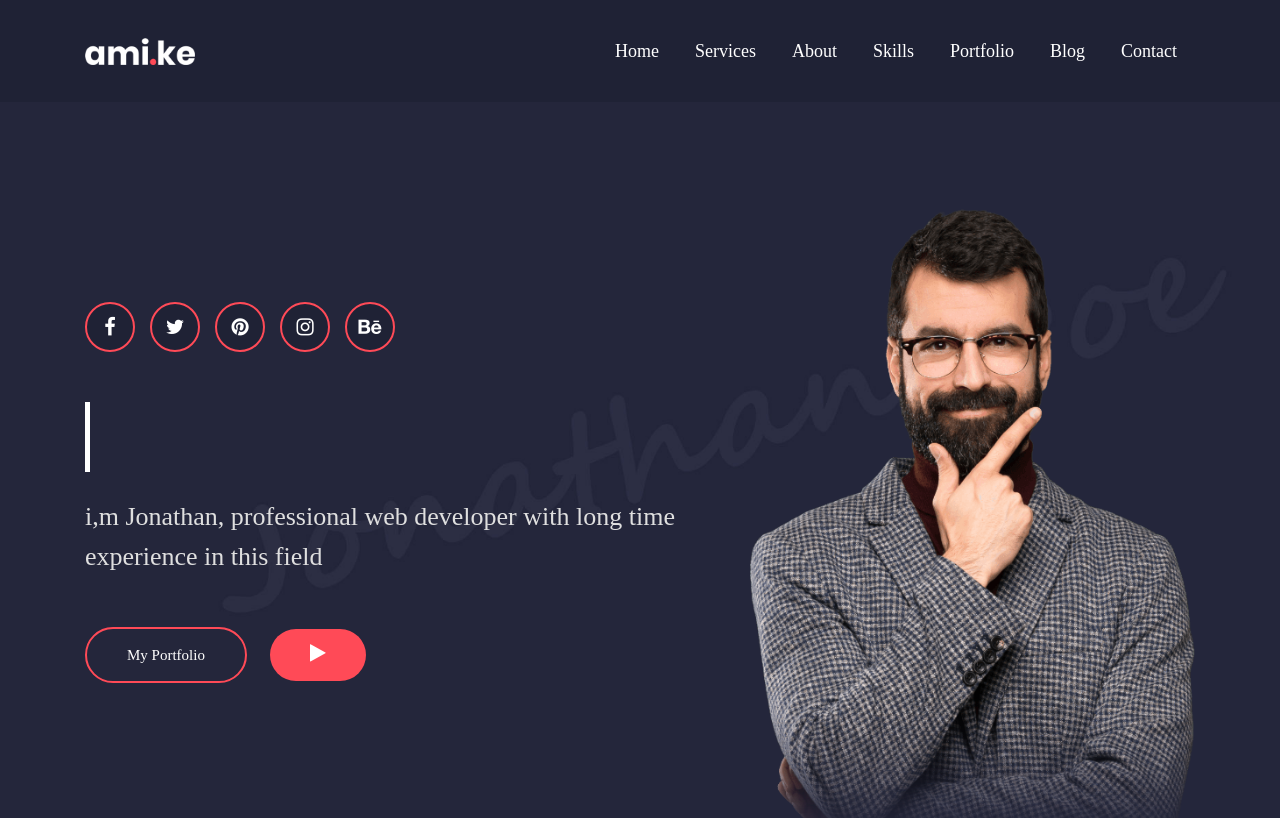
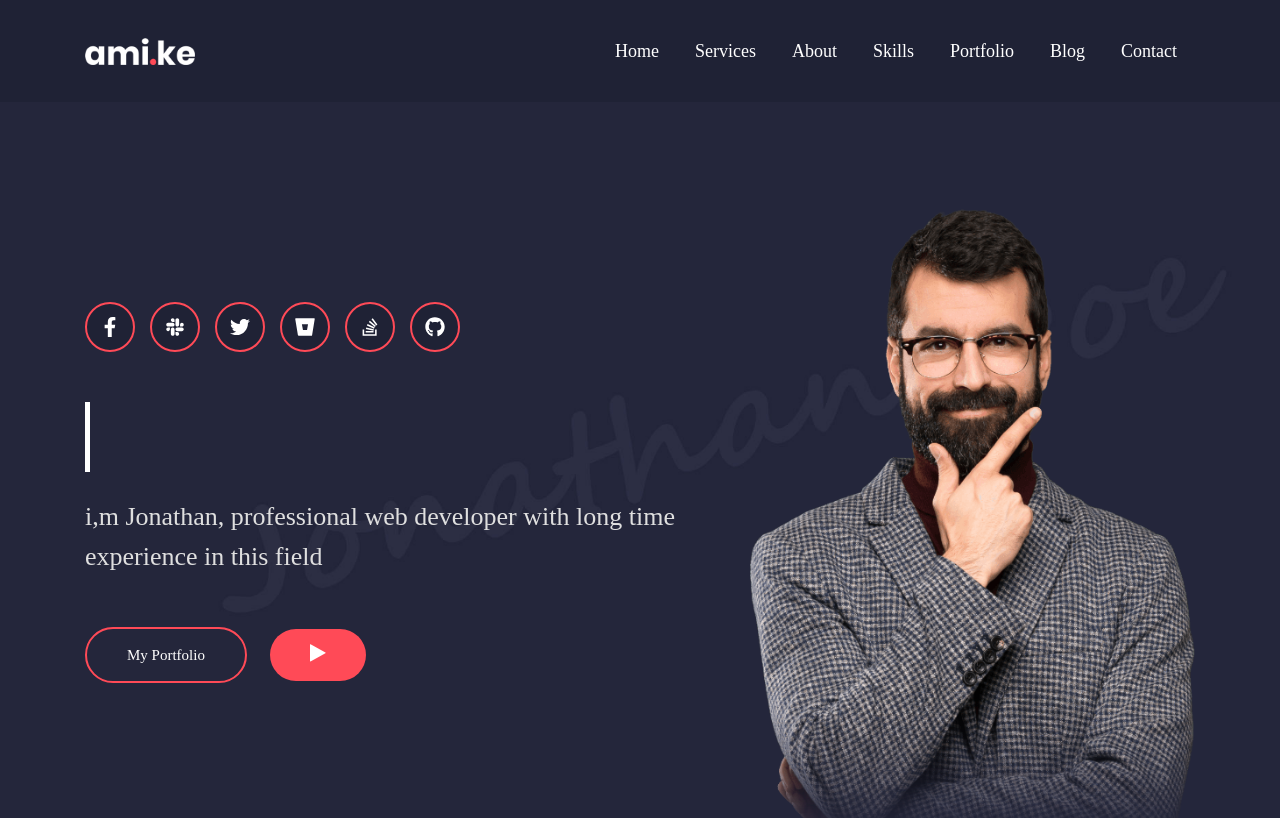
Before and after one commit to mcleanka/resume, a React (Create React App) app: page / in a window 1280 px wide. Shown: the top 818 px of the page. Built offline with nearby package versions, Linux system fonts and the light colour scheme.

Commit message:
Refactored code

```diff
--- a/src/components/About.js
+++ b/src/components/About.js
@@ -52,8 +52,7 @@ function About() {
 												href="https://themebing.com/cdn-cgi/l/email-protection"
 												className="__cf_email__"
 												data-cfemail="791c01181409151c391d1614181017571a1614"
-											>[email&#160;protected]</a
-											>
+											>[email&#160;protected]</a>
 										</p>
 									</div>
 								</div>
--- a/src/components/Introduction.js
+++ b/src/components/Introduction.js
@@ -1,4 +1,5 @@
 import React from 'react'
+import { FaBitbucket, FaFacebookF, FaGithub, FaSlack, FaStackOverflow, FaTwitter } from 'react-icons/fa';
 import man from '../assets/images/man-01.png';
 
 function Introduction() {
@@ -10,19 +11,34 @@ function Introduction() {
 						<div className="col-md-12 col-lg-7">
 							<ul className="list-inline social">
 								<li className="list-inline-item">
-									<a href="javascript"><i className="fa fa-facebook"></i></a>
+									<a href="javascript">
+										<FaFacebookF />
+									</a>
 								</li>
 								<li className="list-inline-item">
-									<a href="javascript"><i className="fa fa-twitter"></i></a>
+									<a href="javascript">
+										<FaSlack />
+									</a>
 								</li>
 								<li className="list-inline-item">
-									<a href="javascript"><i className="fa fa-pinterest"></i></a>
+									<a href="javascript">
+										<FaTwitter />
+									</a>
 								</li>
 								<li className="list-inline-item">
-									<a href="javascript"><i className="fa fa-instagram"></i></a>
+									<a href="javascript">
+										<FaBitbucket />
+									</a>
 								</li>
 								<li className="list-inline-item">
-									<a href="javascript"><i className="fa fa-behance"></i></a>
+									<a href="javascript">
+										<FaStackOverflow />
+									</a>
+								</li>
+								<li className="list-inline-item">
+									<a href="javascript">
+										<FaGithub />
+									</a>
 								</li>
 							</ul>
 							<div className="align-middle">
--- /dev/null
+++ b/src/components/index.js
@@ -0,0 +1,26 @@
+import Introduction from "./Introduction";
+import Services from "./Services";
+import About from "./About";
+import Skills from "./Skills";
+import Portfolio from "./Portfolio";
+import Blog from "./Blog";
+import Contact from "./Contact";
+import Statistics from "./Statistics";
+import Testimonial from "./Testimonial";
+import Partners from "./Partners";
+import Pricing from "./Princing";
+
+
+export {
+	Introduction,
+	Services,
+	About,
+	Skills,
+	Portfolio,
+	Blog,
+	Contact,
+	Statistics,
+	Testimonial,
+	Partners,
+	Pricing
+}
--- /dev/null
+++ b/src/utils/index.js
@@ -0,0 +1,11 @@
+import Footer from "./Footer";
+import Header from "./Header";
+import BackToTop from "./BackToTop";
+import PreLoader from "./PreLoader";
+
+export {
+	Footer,
+	BackToTop,
+	Header,
+	PreLoader
+}
```
Also changed, not shown: src/App.js (+16 -14 lines), src/components/Blog.js (+10 -14 lines), src/components/Princing.js (+3 -6 lines), src/components/Testimonial.js (+2 -6 lines).
